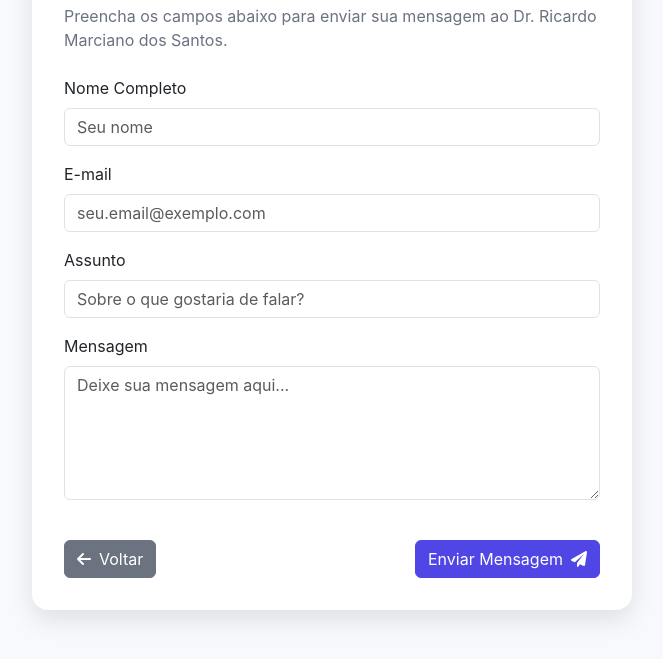
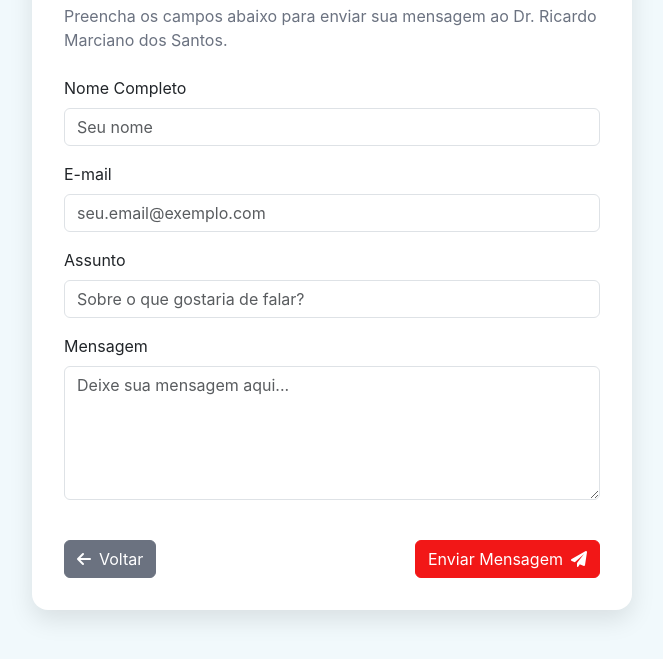
Before and after one commit to Joao22041992/formulari-technology, a plain HTML site: page index.html in a window 1280 px wide. Shown: the part 137-796 px from the top of the page, without its empty margins (308-971 px from the left). Drawn offline with nearby package versions, Linux system fonts and the light colour scheme.

Commit message:
Update index.html

```diff
--- a/index.html
+++ b/index.html
@@ -20,7 +20,7 @@
       /* Estilos básicos para o corpo e cartão de contato */
       body {
         font-family: "Inter", sans-serif;
-        background-color: #f7f9fc;
+        background-color: #f1f9fc;
         display: flex;
         justify-content: center;
         align-items: center;
@@ -38,13 +38,13 @@
       }
       /* Ajuste de cor de fundo dos botões Bootstrap usando Tailwind */
       .btn-primary {
-        background-color: #4f46e5 !important;
-        border-color: #4f46e5 !important;
+        background-color: #f21717!important;
+        border-color: #f21717 !important;
         transition: background-color 0.2s;
       }
       .btn-primary:hover {
-        background-color: #4338ca !important;
-        border-color: #4338ca !important;
+        background-color: 4338ca !important;
+        border-color: #f21717 !important;
       }
       .btn-secondary {
         background-color: #6b7280 !important;
```
